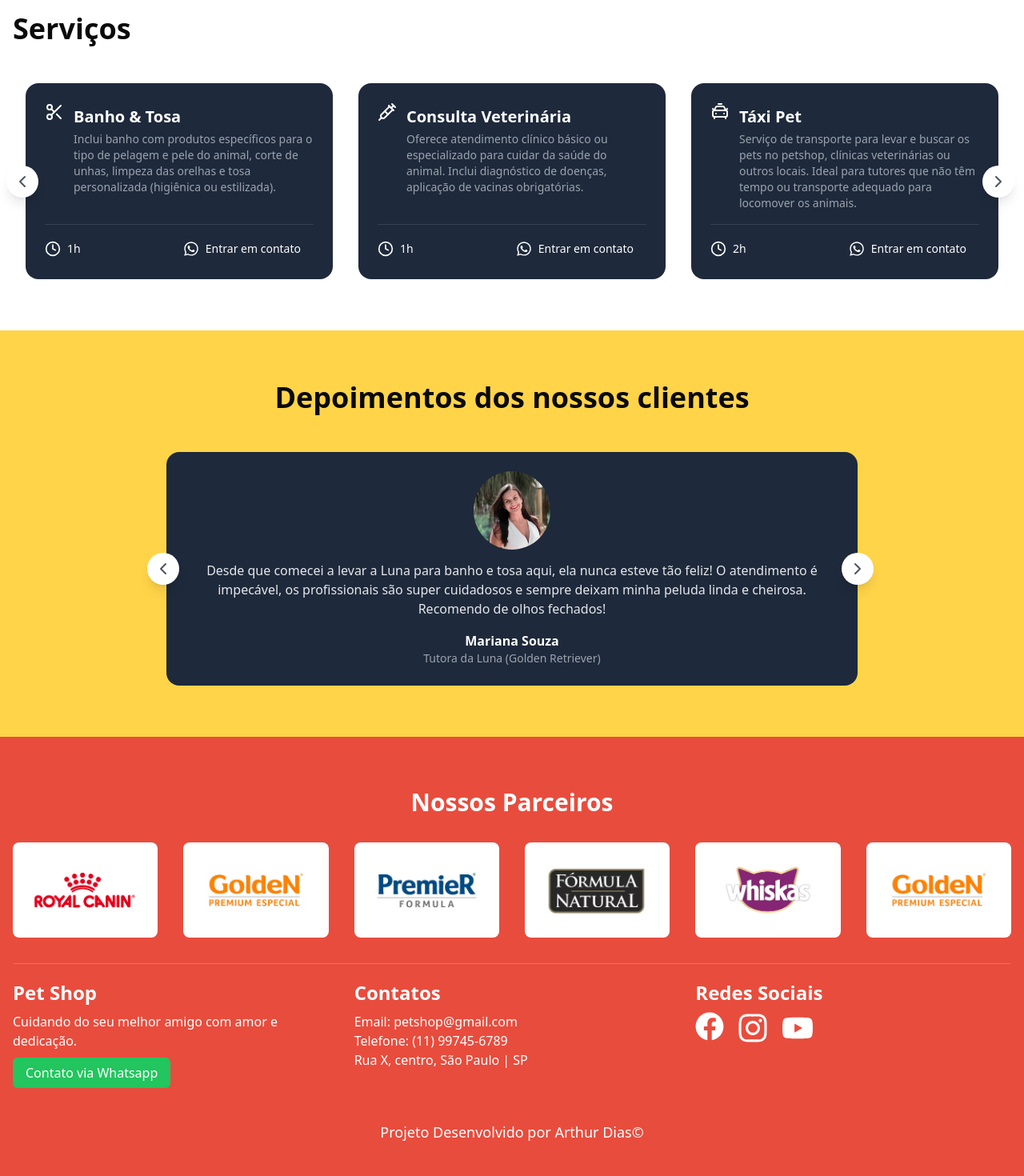
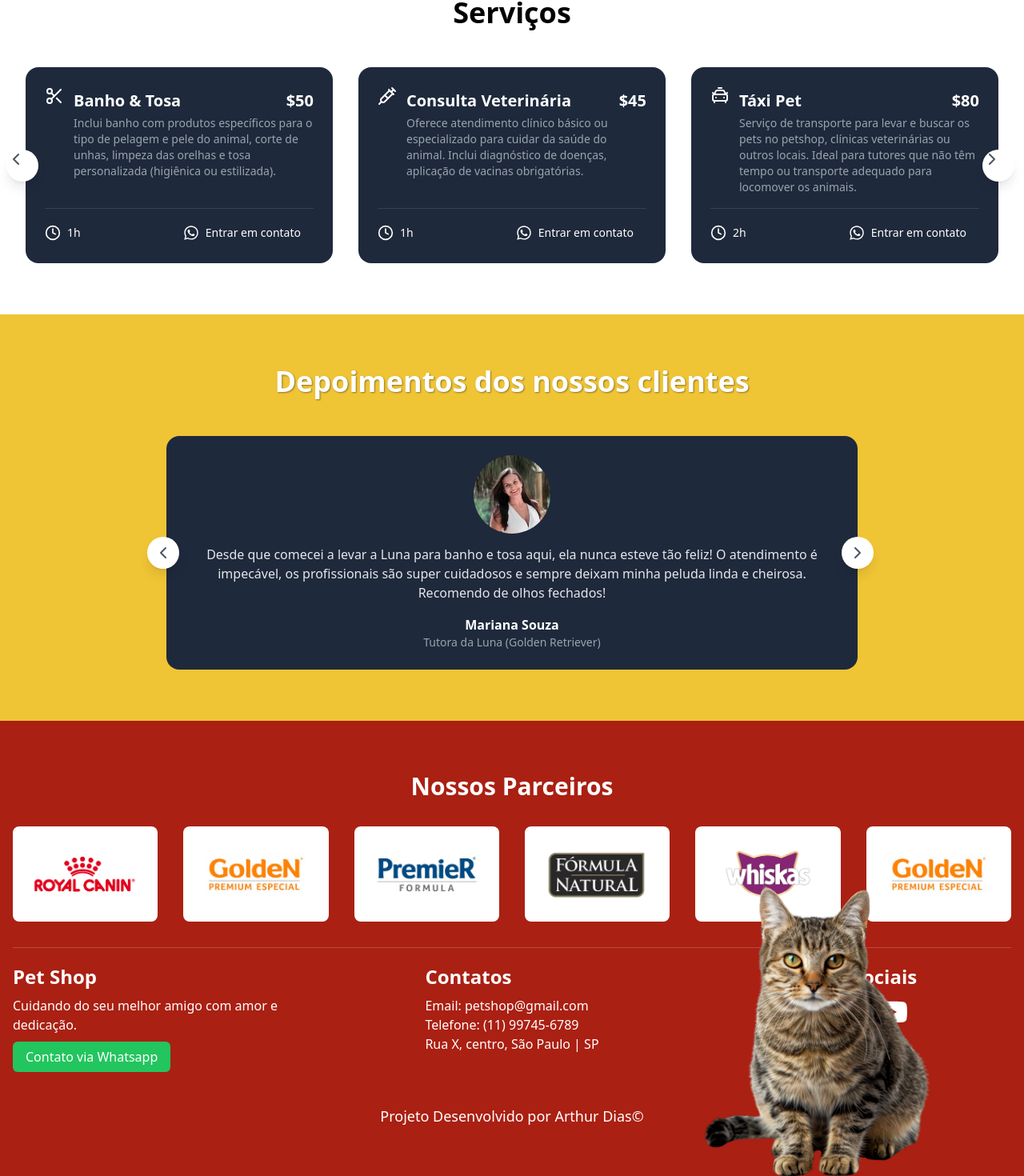
Before and after one commit to ArthurDias26/Petshop, a Next.js app: page / in a window 1280 px wide. Shown: the part 1100-2570 px from the top of the page at 80% size. Built offline with nearby package versions, Linux system fonts and the light colour scheme.

Commit message:
SEO update

```diff
--- a/src/app/_components/Footer/index.tsx
+++ b/src/app/_components/Footer/index.tsx
@@ -3,6 +3,7 @@ import royal from '../../../../public/imagens/royal.png'
 import primier from '../../../../public/imagens/primier.png'
 import whiskas from '../../../../public/imagens/whiskas.png'
 import natural from '../../../../public/imagens/natural.png'
+import catFooter from '../../../../public/imagens/cat-footer.webp'
 import Image from 'next/image'
 
 import { FaFacebook, FaInstagram, FaYoutube } from "react-icons/fa";
@@ -19,16 +20,21 @@ export default function Footer() {
       ]
 
   return (
-    <footer className='bg-[#E84c3d] py-16 text-white'>
+    <footer className='bg-primary py-16 text-white relative overflow-hidden'>
         <div className="container mx-auto px-4">
             <div className="border-b border-white/20 pb-8">
-                <h4 className='text-3xl  font-semibold mb-8 text-center'>
+                <h2 className='text-3xl  font-semibold mb-8 text-center' data-aos="fade-up">
                     Nossos Parceiros
-                </h4>
+                </h2>
 
                 <div className='grid grid-cols-2 md:grid-cols-6 gap-8'>
                     {brands.map((item, index) => (
-                        <div key={index} className='bg-white p-4 rounded-lg flex items-center justify-center'>
+                        <div
+                        key={index}
+                        className='bg-white p-4 rounded-lg flex items-center justify-center'
+                        data-aos="fade-left"
+                        data-aos-delay={index * 100}
+                        >
                             <Image
                              src={item.logo}
                              alt={item.name}
@@ -46,8 +52,8 @@ export default function Footer() {
 
             </div>
 
-            <div className='grid grid-cols-1 md:grid-cols-2 lg:grid-cols-3 gap-8 mb-12 mt-5'>
-                    <div>
+            <div className='grid grid-cols-1 md:grid-cols-2 lg:grid-cols-3 gap-8 mb-12 mt-5 mx-auto' data-aos="fade-up">
+                    <div className='mx-auto'>
                         <h3 className='text-2xl font-semibold mb-2'>Pet Shop</h3>
                         <p className='mb-4'>Cuidando do seu melhor amigo com amor e dedicação.</p>
 
@@ -59,33 +65,36 @@ export default function Footer() {
                         </a>
                     </div>
 
-                    <div>
+                    <div className='mx-auto'>
                         <h3 className='text-2xl font-semibold mb-2'>Contatos</h3>
                         <p>Email: petshop@gmail.com</p>
                         <p>Telefone: (11) 99745-6789</p>
                         <p>Rua X, centro, São Paulo | SP</p>
                     </div>
 
-                    <div>
+                    <div className='mx-auto'>
                         <h3 className='text-2xl font-semibold mb-2'>Redes Sociais</h3>
                         <div className='flex gap-4'>
                             <a
                              href="https://pt-br.facebook.com/"
                              target='_blank'
+                             aria-label="Facebook"
                              >
                                 <FaFacebook className='text-[36px]'/>
                              </a>
 
                              <a
-                             href="https://pt-br.facebook.com/"
+                             href="https://www.instagram.com/"
                              target='_blank'
+                             aria-label="Instagram"
                              >
                                 <FaInstagram className='text-[40px]'/>
                              </a>
 
                              <a
-                             href="https://pt-br.facebook.com/"
+                             href="https://www.youtube.com/"
                              target='_blank'
+                             aria-label="Youtube"
                              >
                                 <FaYoutube className='text-[40px]'/>
                              </a>
@@ -96,9 +105,25 @@ export default function Footer() {
 
         </div>
 
-        <p className='text-center text-lg  mt-4'>
+        <p className='text-center text-lg  my-4'>
             Projeto Desenvolvido por Arthur Dias&copy;
         </p>
+
+        <div className='mb-16 md:mb-0'>
+            <div className='absolute bottom-0 right-5'>
+                <Image
+                    src={catFooter}
+                    alt={"Imagem gato"}
+                    width={180}
+                    style={{
+                    width: "auto",
+                    height: "auto"
+                    }}
+                    className='object-contain'
+                />
+            </div>
+        </div>
+
     </footer>
   )
 }
--- a/src/app/_components/Services/index.tsx
+++ b/src/app/_components/Services/index.tsx
@@ -1,7 +1,7 @@
 "use client"
 
 import useEmblaCarousel from 'embla-carousel-react'
-import { ChevronLeft, ChevronRight, Scissors, Syringe, CarTaxiFront, Hotel, Clock} from 'lucide-react'
+import { ChevronLeft, ChevronRight, Scissors, Syringe, CarTaxiFront, Hotel, Clock, Home, Dog} from 'lucide-react'
 import { FaWhatsapp } from 'react-icons/fa'
 
 const services = [
@@ -37,6 +37,23 @@ const services = [
       icon: <Hotel />,
       linkText: 'Olá, vi no site sobre Hotel para pets e gostaria de mais informações.'
     },
+
+    {
+      title: "Adestramento",
+      description: "Treinamento personalizado para corrigir comportamentos indesejados e ensinar comandos básicos e avançados. Ideal para cães de todas as idades e raças.",
+      duration: "1h",
+      price: "$70",
+      icon: <Dog />,
+      linkText: 'Olá, vi no site sobre Adestramento e gostaria de mais informações.'
+    },
+    {
+      title: "Creche para pets",
+      description: "Espaço interativo para socialização e cuidados diários dos pets enquanto os tutores estão ocupados. Com atividades recreativas e supervisão profissional.",
+      duration: "8h",
+      price: "$90",
+      icon: <Home />,
+      linkText: 'Olá, vi no site sobre Creche para pets e gostaria de mais informações.'
+    }
   ]
 
 export default function Services() {
@@ -45,9 +62,6 @@ export default function Services() {
         loop: false,
         align: 'start',
         slidesToScroll: 1,
-        breakpoints: {
-            "(min-width: 768px)": {slidesToScroll: 3}
-        }
       })
 
       function scrolPrev(){
@@ -61,11 +75,11 @@ export default function Services() {
   return (
     <section className='bg-white py-16'>
        <div className='container mx-auto px-4'>
-            <div>
-                <h2 className='text-4xl font-bold mb-12 '>Serviços</h2>
+            <div data-aos="fade-up">
+                <h2 className='text-4xl font-bold mb-12 text-center '>Serviços</h2>
             </div>
 
-            <div className="relative">
+              <div className="relative" data-aos="fade-up">
                 <div className='overflow-hidden' ref={emblaRef}>
                     <div className="flex">
 
@@ -78,7 +92,10 @@ export default function Services() {
                                             <span className='text-3xl'>{item.icon}</span>
 
                                             <div>
-                                                <h3 className='text-xl font-bold my-1'>{item.title}</h3>
+                                                <h3 className='text-xl font-bold my-1 flex items-center justify-between'>
+                                                  <span>{item.title}</span>
+                                                  <span>{item.price}</span>
+                                                </h3>
                                                 <p className='text-gray-400 text-sm select-none'>{item.description}</p>
                                             </div>
                                         </div>
@@ -92,7 +109,7 @@ export default function Services() {
                                         </div>
 
                                         <a
-                                        href={`https://wa.me/556799998800?text=Olá vim pelo site e gostaria de mais informações sobre ${item.title}`}
+                                        href={`https://wa.me/556799998800?text=${item.linkText}`}
                                         target="_blank"
                                         className='flex items-center gap-2 text-sm hover:bg-green-800 px-4 py-1 rounded-md duration-300'
                                         >
@@ -111,21 +128,21 @@ export default function Services() {
                     </div>
                 </div>
 
-                <button
+                <svg
                  onClick={scrolPrev}
                  className='bg-white flex items-center justify-center rounded-full shadow-lg w-10 h-10 absolute left-3 -translate-y-1/2 -translate-x-1/2 top-1/2 z-10'
                 >
                     <ChevronLeft className='w-6 h-6 text-gray-600'
                     />
-                </button>
+                </svg>
 
-                <button
+                <svg
                  onClick={scrolNext}
                  className='bg-white flex items-center justify-center rounded-full shadow-lg w-10 h-10 absolute -right-6 -translate-y-1/2 -translate-x-1/2 top-1/2 z-10'
                 >
                     <ChevronRight className='w-6 h-6 text-gray-600'
                     />
-                </button>
+                </svg>
 
             </div>
        </div>
--- a/src/app/_components/Testimonials/index.tsx
+++ b/src/app/_components/Testimonials/index.tsx
@@ -4,6 +4,7 @@ import useEmblaCarousel from 'embla-carousel-react'
 import { ChevronLeft, ChevronRight, Scissors, Syringe, CarTaxiFront, Hotel, Clock} from 'lucide-react'
 import tutor1 from '../../../../public/imagens/tutor1.png'
 import tutor2 from '../../../../public/imagens/tutor2.png'
+import tutor3 from '../../../../public/imagens/tutor3.jpg'
 import Image from 'next/image'
 
 
@@ -27,7 +28,7 @@ const testimonials = [
       content: "Meus gatos nunca gostaram de sair de casa, mas o atendimento nesse petshop fez toda a diferença. A equipe é muito paciente e cuidadosa, e o serviço de banho especializado para felinos foi maravilhoso! Agora sei onde confiar o cuidado deles.",
       author: "Camila fernandes",
       role: "Tutora da Mel e do Max",
-      image: tutor2,
+      image: tutor3,
     },
   ]
 
@@ -46,13 +47,20 @@ export default function Testimonials() {
       }
 
   return (
-    <section className='bg-[#ffd449] py-16'>
+    <section className='bg-[#efc435] py-16'>
        <div className='container mx-auto px-4'>
             <div>
-                <h2 className='text-4xl font-bold text-center mb-12 '>Depoimentos dos nossos clientes</h2>
+                <h2
+                className='text-4xl font-bold text-center mb-12 text-white'
+                style={{textShadow: '1px 1px 2px rgb(0 0 0 / 0.4)'}}
+                data-aos="fade-left"
+                >
+                  Depoimentos dos nossos clientes
+                </h2>
             </div>
 
-            <div className="relative max-w-4xl mx-auto">
+
+                <div className="relative max-w-4xl mx-auto" data-aos="fade-left" data-aos-delay="300">
                 <div className='overflow-hidden' ref={emblaRef}>
                     <div className="flex">
 
@@ -91,21 +99,21 @@ export default function Testimonials() {
                     </div>
                 </div>
 
-                <button
+                <span
                  onClick={scrolPrev}
                  className='bg-white flex items-center justify-center rounded-full shadow-lg w-10 h-10 absolute left-3 -translate-y-1/2 -translate-x-1/2 top-1/2 z-10'
                 >
                     <ChevronLeft className='w-6 h-6 text-gray-600'
                     />
-                </button>
+                </span>
 
-                <button
+                <span
                  onClick={scrolNext}
                  className='bg-white flex items-center justify-center rounded-full shadow-lg w-10 h-10 absolute -right-6 -translate-y-1/2 -translate-x-1/2 top-1/2 z-10'
                 >
                     <ChevronRight className='w-6 h-6 text-gray-600'
                     />
-                </button>
+                </span>
 
             </div>
        </div>
--- a/src/app/globals.css
+++ b/src/app/globals.css
@@ -1,121 +1,3 @@
 @tailwind base;
 @tailwind components;
 @tailwind utilities;
-
-
-
-@layer base {
-  :root {
-
-    --background: 0 0% 100%;
-
-    --foreground: 0 0% 3.9%;
-
-    --card: 0 0% 100%;
-
-    --card-foreground: 0 0% 3.9%;
-
-    --popover: 0 0% 100%;
-
-    --popover-foreground: 0 0% 3.9%;
-
-    --primary: 0 0% 9%;
-
-    --primary-foreground: 0 0% 98%;
-
-    --secondary: 0 0% 96.1%;
-
-    --secondary-foreground: 0 0% 9%;
-
-    --muted: 0 0% 96.1%;
-
-    --muted-foreground: 0 0% 45.1%;
-
-    --accent: 0 0% 96.1%;
-
-    --accent-foreground: 0 0% 9%;
-
-    --destructive: 0 84.2% 60.2%;
-
-    --destructive-foreground: 0 0% 98%;
-
-    --border: 0 0% 89.8%;
-
-    --input: 0 0% 89.8%;
-
-    --ring: 0 0% 3.9%;
-
-    --chart-1: 12 76% 61%;
-
-    --chart-2: 173 58% 39%;
-
-    --chart-3: 197 37% 24%;
-
-    --chart-4: 43 74% 66%;
-
-    --chart-5: 27 87% 67%;
-
-    --radius: 0.5rem
-  }
-  .dark {
-
-    --background: 0 0% 3.9%;
-
-    --foreground: 0 0% 98%;
-
-    --card: 0 0% 3.9%;
-
-    --card-foreground: 0 0% 98%;
-
-    --popover: 0 0% 3.9%;
-
-    --popover-foreground: 0 0% 98%;
-
-    --primary: 0 0% 98%;
-
-    --primary-foreground: 0 0% 9%;
-
-    --secondary: 0 0% 14.9%;
-
-    --secondary-foreground: 0 0% 98%;
-
-    --muted: 0 0% 14.9%;
-
-    --muted-foreground: 0 0% 63.9%;
-
-    --accent: 0 0% 14.9%;
-
-    --accent-foreground: 0 0% 98%;
-
-    --destructive: 0 62.8% 30.6%;
-
-    --destructive-foreground: 0 0% 98%;
-
-    --border: 0 0% 14.9%;
-
-    --input: 0 0% 14.9%;
-
-    --ring: 0 0% 83.1%;
-
-    --chart-1: 220 70% 50%;
-
-    --chart-2: 160 60% 45%;
-
-    --chart-3: 30 80% 55%;
-
-    --chart-4: 280 65% 60%;
-
-    --chart-5: 340 75% 55%
-  }
-}
-
-
-
-@layer base {
-  * {
-    @apply border-border outline-ring/50;
-  }
-  body {
-    @apply bg-background text-foreground;
-  }
-}
```
Also changed, not shown: src/app/_components/About/index.tsx (+5 -3 lines), src/app/_components/Hero/index.tsx (+5 -5 lines), tailwind.config.ts (+3 -39 lines), public/imagens/cat-footer.webp (added), public/imagens/tutor3.jpg (added).
